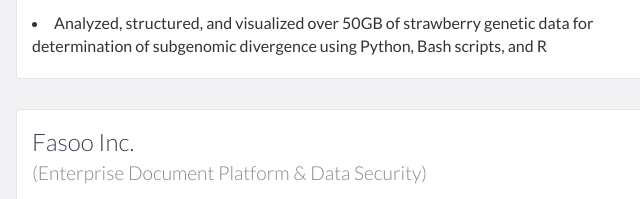
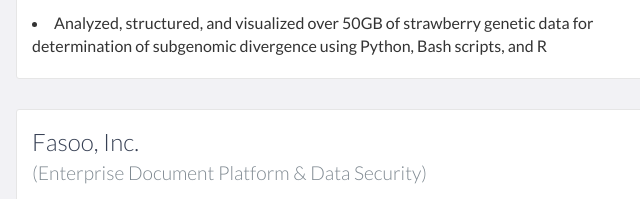
Before and after one commit to JohnYoon13/JohnYoon13.github.io, a website: page index.html in a window 1280 px wide. Shown: the part 2009-2208 px from the top of the page, 474-1114 px from the left. Drawn offline with nearby package versions, Linux system fonts and the light colour scheme.

Commit message:
added new exp3

```diff
--- a/index.html
+++ b/index.html
@@ -112,7 +112,7 @@
             </div>
 
             <div data-date="June 2018 - August 2018">
-                <h3>Fasoo Inc.</h3>
+                <h3>Fasoo, Inc.</h3>
                 <h4>(Enterprise Document Platform & Data Security) </h3>
                 <h4>Software Engineer Intern</h4>
                 <p>
```
